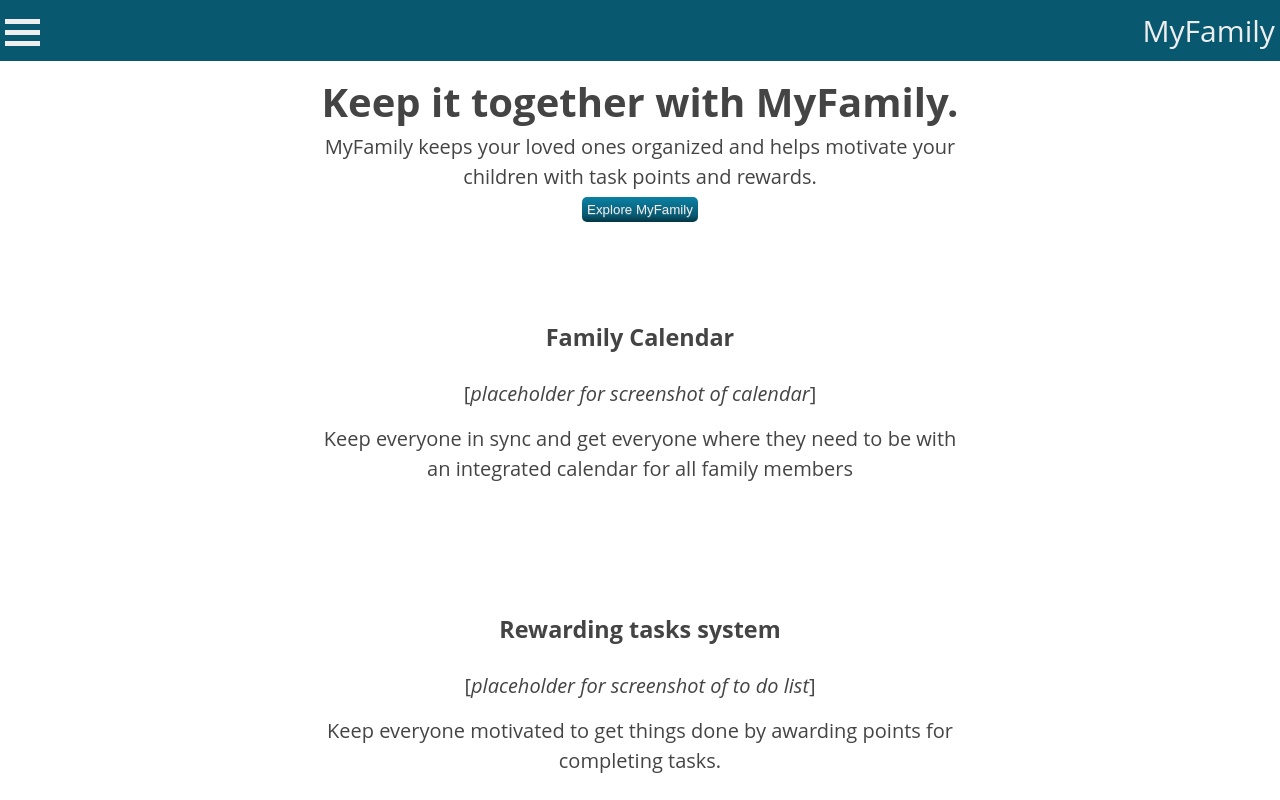
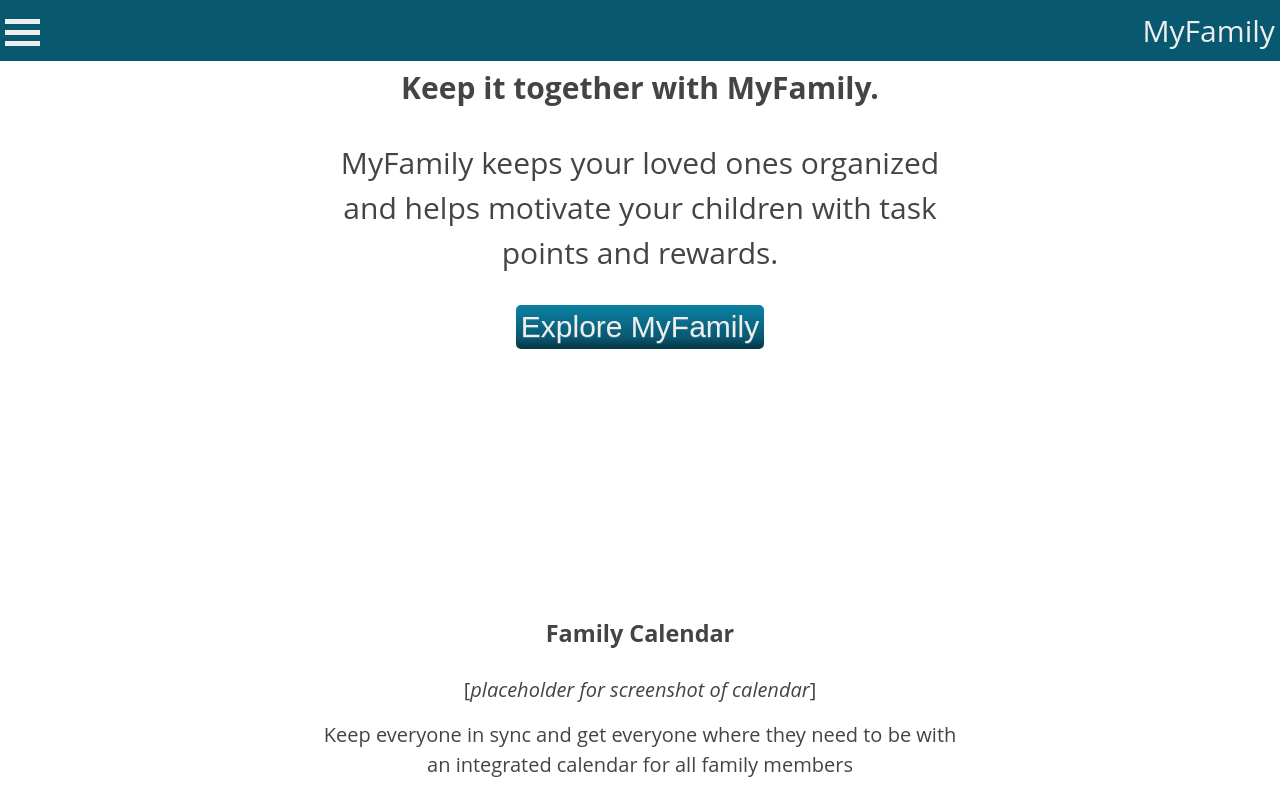
Before and after one commit to bmckenna1982/my-family, a React app: page / in a window 1280 px wide. Shown: the top 800 px of the page. Built offline with nearby package versions, Linux system fonts and the light colour scheme; no server answers.

Commit message:
prepared for deploy

```diff
--- a/src/Components/landingPage/landingPage.css
+++ b/src/Components/landingPage/landingPage.css
@@ -1,3 +1,15 @@
 .landing-Page {
   display: block;
 }
+.landing-page-header{
+  height: 518px;
+}
+
+.landing-page-header h1, .landing-page-header p {
+  font-size: 1.5em;
+  padding-bottom: 30px;
+}
+
+.demo {
+  font-size: 1.5em;
+}
--- a/src/Components/landingPage/landingPage.js
+++ b/src/Components/landingPage/landingPage.js
@@ -1,14 +1,18 @@
 import React, { Component } from 'react'
+import { Link } from 'react-router-dom'
+
 import './landingPage.css'
 
 class LandingPage extends Component {
   render() {
     return (
       <div className='landing-page'>
-        <header role="banner">
+        <header role="banner" className='landing-page-header'>
           <h1>Keep it together with MyFamily.</h1>
           <p>MyFamily keeps your loved ones organized and helps motivate your children with task points and rewards.</p>
-          <button type='button' className='bttn demo'>Explore MyFamily</button>
+          <Link to='/log-in'>
+            <button type='button' className='bttn demo'>Explore MyFamily</button>
+          </Link>
         </header>
         <section>
           <header>
--- a/src/config.js
+++ b/src/config.js
@@ -1,6 +1,6 @@
 export default {
-  // API_ENDPOINT: `https://thawing-caverns-41472.herokuapp.com/api`,
-  API_ENDPOINT: `http://localhost:8000/api`,
+  API_ENDPOINT: `https://thawing-caverns-41472.herokuapp.com/api`,
+  // API_ENDPOINT: `http://localhost:8000/api`,
   API_KEY: process.env.REACT_APP_API_KEY,
   TOKEN_KEY: 'myfamily-key',
   SESSION_KEY: 'session-id'
```
